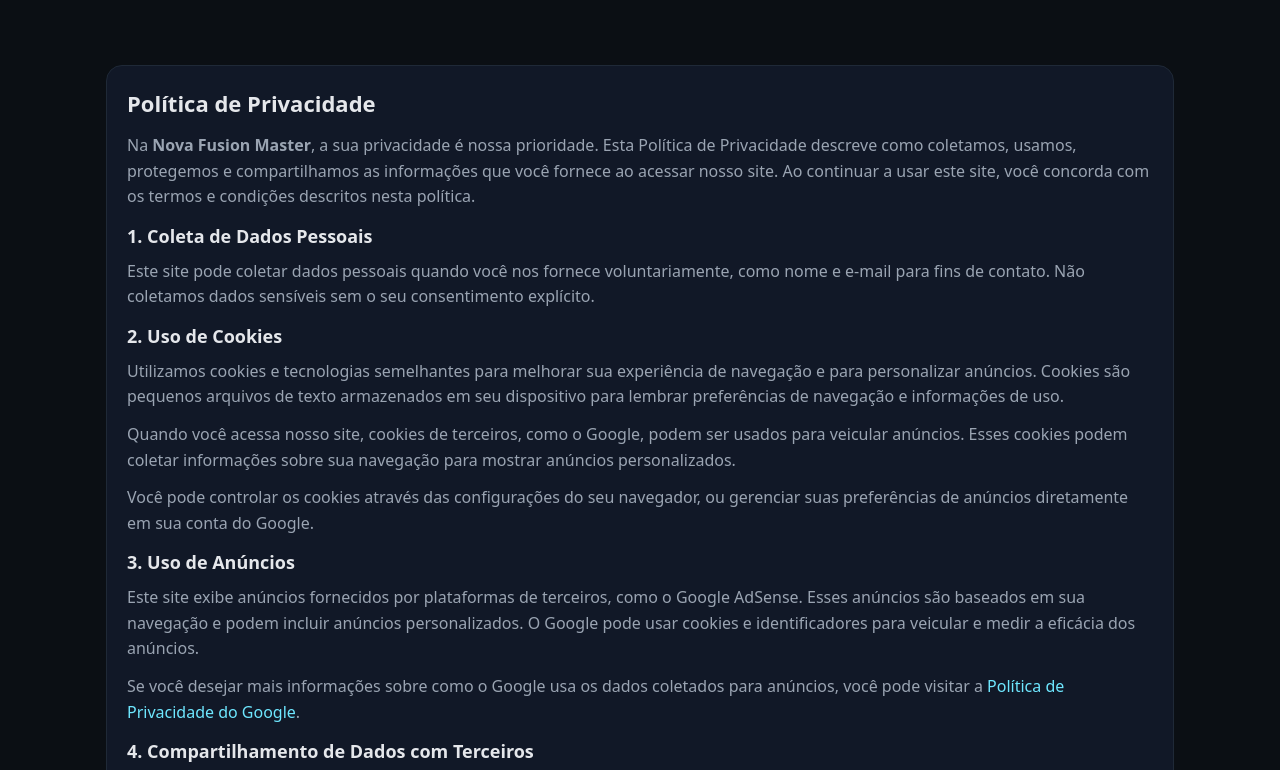
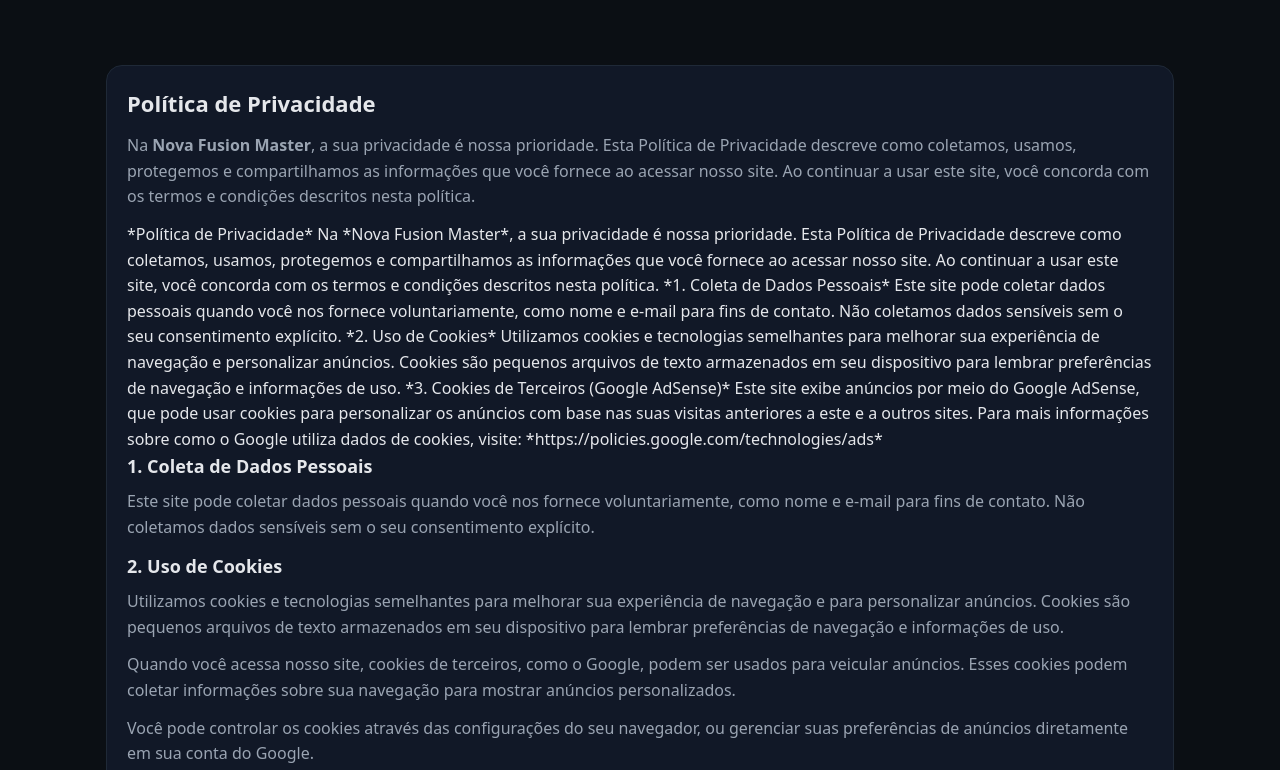
Before and after one commit to novafusionmaster/novafusionmaster.github.io, a plain HTML site: page index.html in a window 1280 px wide. Shown: the part 1706-2476 px from the top of the page. Drawn offline with Linux system fonts and the light colour scheme.

Commit message:
Update index.html

```diff
--- a/index.html
+++ b/index.html
@@ -116,6 +116,22 @@
         <h2 id="ttl-priv">Política de Privacidade</h2>
         <p>Na <strong>Nova Fusion Master</strong>, a sua privacidade é nossa prioridade. Esta Política de Privacidade descreve como coletamos, usamos, protegemos e compartilhamos as informações que você fornece ao acessar nosso site. Ao continuar a usar este site, você concorda com os termos e condições descritos nesta política.</p>
 
+
+*Política de Privacidade*
+
+Na *Nova Fusion Master*, a sua privacidade é nossa prioridade. Esta Política de Privacidade descreve como coletamos, usamos, protegemos e compartilhamos as informações que você fornece ao acessar nosso site. Ao continuar a usar este site, você concorda com os termos e condições descritos nesta política.
+
+*1. Coleta de Dados Pessoais*
+Este site pode coletar dados pessoais quando você nos fornece voluntariamente, como nome e e-mail para fins de contato. Não coletamos dados sensíveis sem o seu consentimento explícito.
+
+*2. Uso de Cookies*
+Utilizamos cookies e tecnologias semelhantes para melhorar sua experiência de navegação e personalizar anúncios. Cookies são pequenos arquivos de texto armazenados em seu dispositivo para lembrar preferências de navegação e informações de uso.
+
+*3. Cookies de Terceiros (Google AdSense)*
+Este site exibe anúncios por meio do Google AdSense, que pode usar cookies para personalizar os anúncios com base nas suas visitas anteriores a este e a outros sites.
+Para mais informações sobre como o Google utiliza dados de cookies, visite:
+*https://policies.google.com/technologies/ads*
+
         <h3>1. Coleta de Dados Pessoais</h3>
         <p>Este site pode coletar dados pessoais quando você nos fornece voluntariamente, como nome e e-mail para fins de contato. Não coletamos dados sensíveis sem o seu consentimento explícito.</p>
 
```
